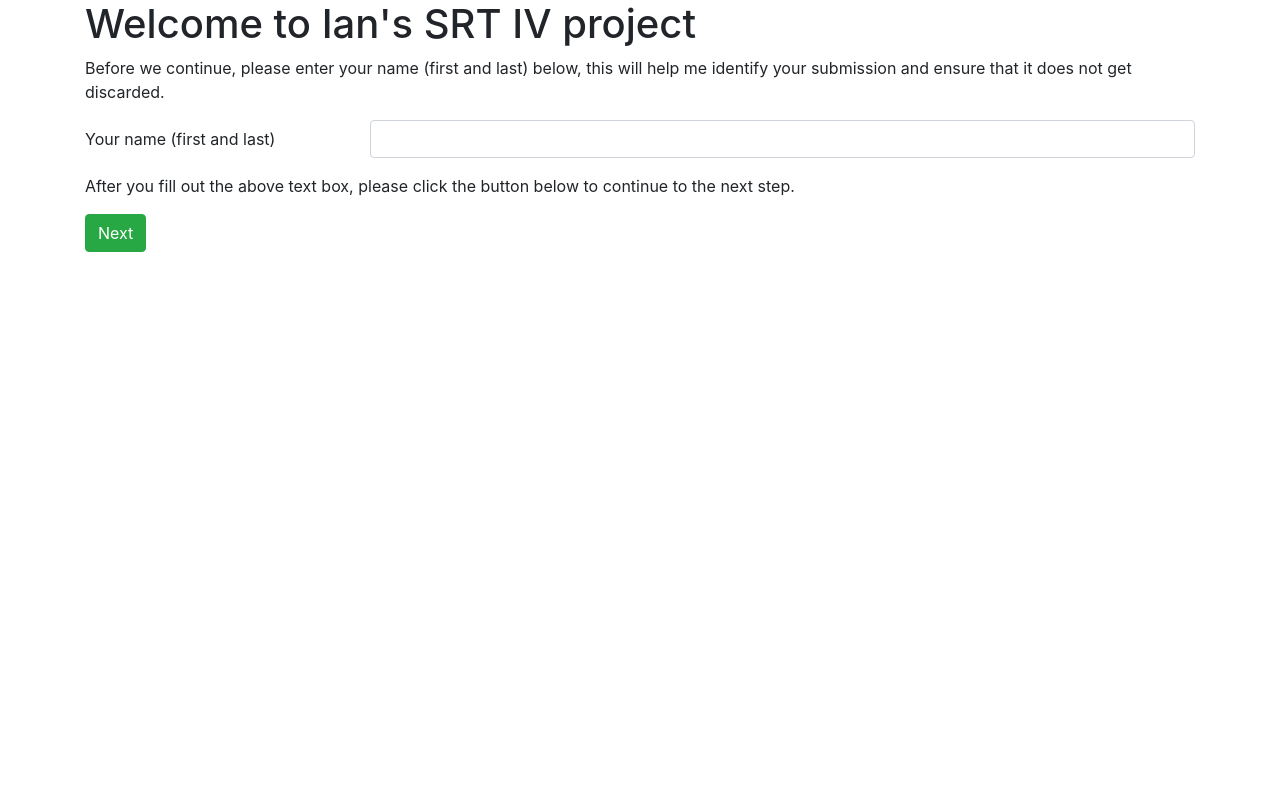
After one commit to iwotastic/srt4_data_collector, a Flask app: page /welcome in a window 1280 px wide. The commit adds this page. Run offline with Flask 2, Linux system fonts and the light colour scheme.

Commit message:
Set up welcome page and fix static file references

```diff
--- a/main.py
+++ b/main.py
@@ -2,8 +2,12 @@ from flask import Flask, render_template
 app = Flask(__name__)
 
 @app.route("/test_form")
-def begin_page():
-  return render_template("form.html", title="Hello World!")
+def test_form():
+  return render_template("form.html", title="Hello World!", content="<h1>Hello World</h1>", form_id="0")
+
+@app.route("/welcome")
+def welcome():
+  return render_template("welcome.html")
 
 if __name__ == "__main__":
   app.run()
--- a/templates/form.html
+++ b/templates/form.html
@@ -7,7 +7,9 @@
 </head>
 <body>
   <div class="container">
-    <h1>{{ title }}</h1>
+    {{ content|safe }}
   </div>
+  <script src="{{ url_for('static', filename='form.js') }}"></script>
+  <script src="{{ url_for('static', filename=form_script) }}"></script>
 </body>
 </html>
--- /dev/null
+++ b/templates/welcome.html
@@ -0,0 +1,29 @@
+<html lang="en">
+<head>
+  <meta charset="UTF-8">
+  <meta name="viewport" content="width=device-width, initial-scale=1.0">
+  <title>Welcome to Ian's SRT IV project</title>
+  <link rel="stylesheet" href="https://cdn.jsdelivr.net/npm/bootstrap@4.5.3/dist/css/bootstrap.min.css" integrity="sha384-TX8t27EcRE3e/ihU7zmQxVncDAy5uIKz4rEkgIXeMed4M0jlfIDPvg6uqKI2xXr2" crossorigin="anonymous">
+</head>
+<body>
+  <div class="container">
+    <h1>Welcome to Ian's SRT IV project</h1>
+    <p>
+      Before we continue, please enter your name (first and last) below, this will help me identify your submission and ensure that it does not get discarded.
+    </p>
+
+    <div class="form-group row">
+      <label class="col-lg-3 col-form-label" for="invitee-name">Your name (first and last)</label>
+      <div class="col-lg-9">
+        <input type="text" class="form-control" id="invitee-name">
+      </div>
+    </div>
+
+    <p>
+      After you fill out the above text box, please click the button below to continue to the next step.
+    </p>
+    <button id="next" class="btn btn-success">Next</button>
+  </div>
+  <script src="{{ url_for('static', filename='welcome.js') }}"></script>
+</body>
+</html>
```
